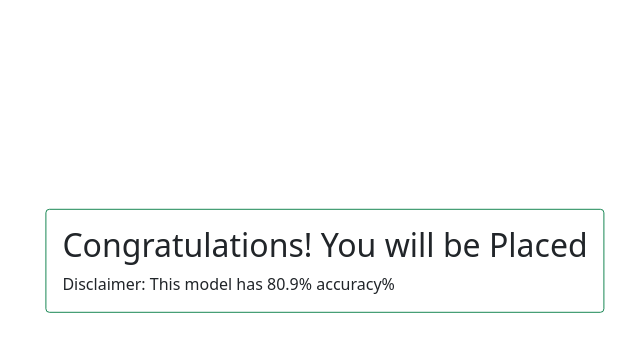
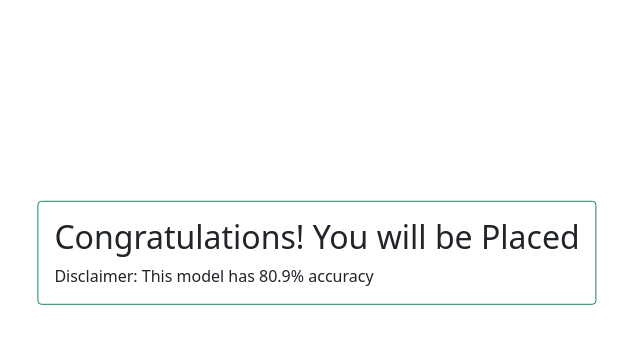
Before and after one commit to Arya-A-Nair/PlacementPredictor, a Flask app: template app/templates/placed.html in a window 1280 px wide. Shown: the part 147-499 px from the top of the page, without its empty margins (323-963 px from the left). Run offline with Flask 2, Linux system fonts and the light colour scheme; the template is opened without the code that fills it, so the values that code supplies are empty; parts of the project's set-up code (start-up, migrations or seed data) failed here and were passed over.

Commit message:
fix: Minor Typos fixed

```diff
--- a/app/templates/index.html
+++ b/app/templates/index.html
@@ -21,7 +21,7 @@
 		<form
 			action="{{url_for('userInput')}}"
 			method="POST"
-			class="card m-5 w-50 p-4"
+			class="card  w-50 p-4"
 			style="
 				position: absolute;
 				top: 50vh;
--- a/app/templates/notplaced.html
+++ b/app/templates/notplaced.html
@@ -19,7 +19,7 @@
 	</head>
 	<body>
 		<div
-			class="card m-2 border-danger"
+			class="card w-70 border-danger"
 			style="
 				position: absolute;
 				top: 50vh;
@@ -29,7 +29,7 @@
 		>
 			<div class="card-body">
 				<h2 class="card-title">Agle life mei fodenge</h2>
-				<p class="card-text">Disclaimer: This model has 80.9% accuracy%</p>
+				<p class="card-text">Disclaimer: This model has 80.9% accuracy</p>
 			</div>
 		</div>
 	</body>
--- a/app/templates/placed.html
+++ b/app/templates/placed.html
@@ -19,7 +19,7 @@
 	</head>
 	<body>
 		<div
-			class="card m-2 w-70 border-success"
+			class="card w-70 border-success"
 			style="
 				position: absolute;
 				top: 50vh;
@@ -29,7 +29,7 @@
 		>
 			<div class="card-body">
 				<h2 class="card-title">Congratulations! You will be Placed</h2>
-				<p class="card-text">Disclaimer: This model has 80.9% accuracy%</p>
+				<p class="card-text">Disclaimer: This model has 80.9% accuracy</p>
 			</div>
 		</div>
 	</body>
```
